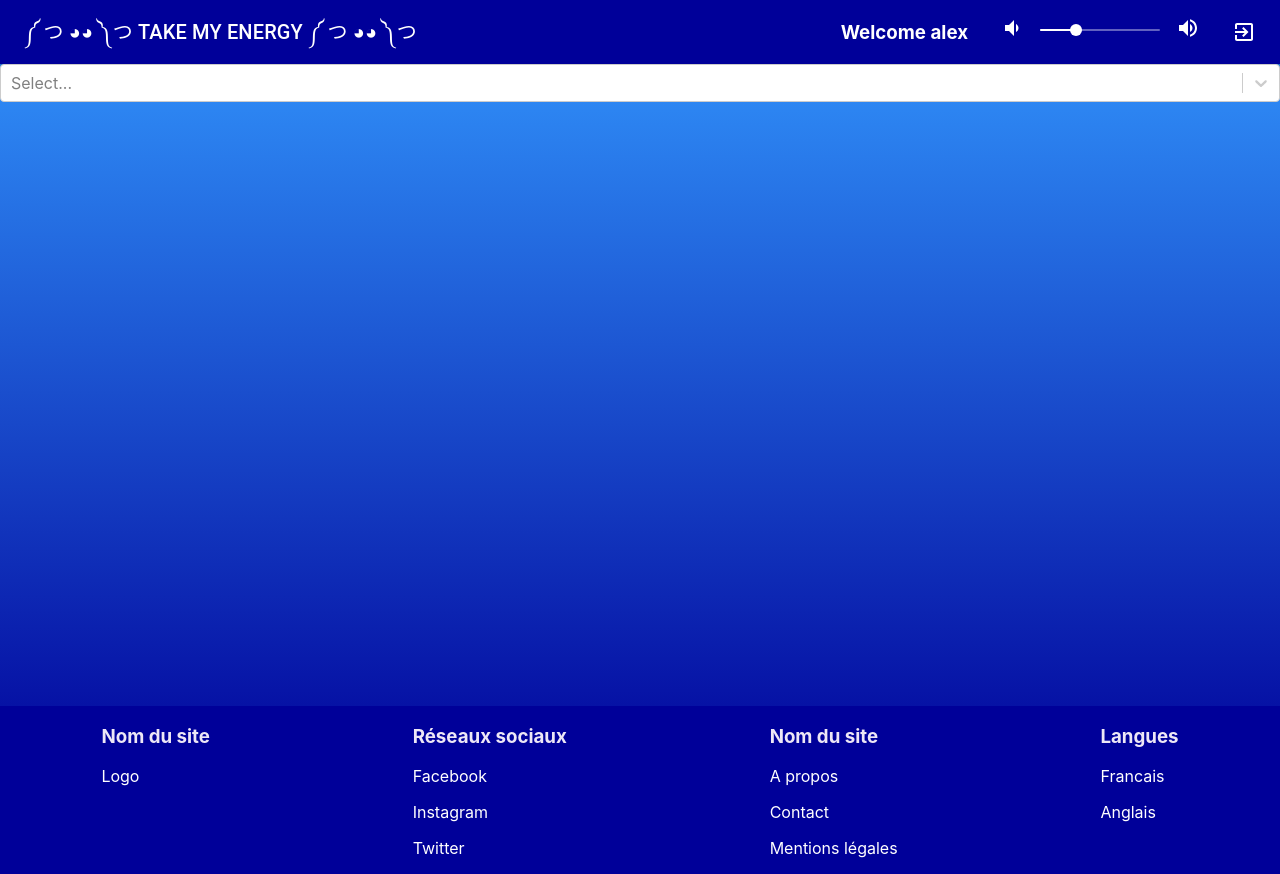
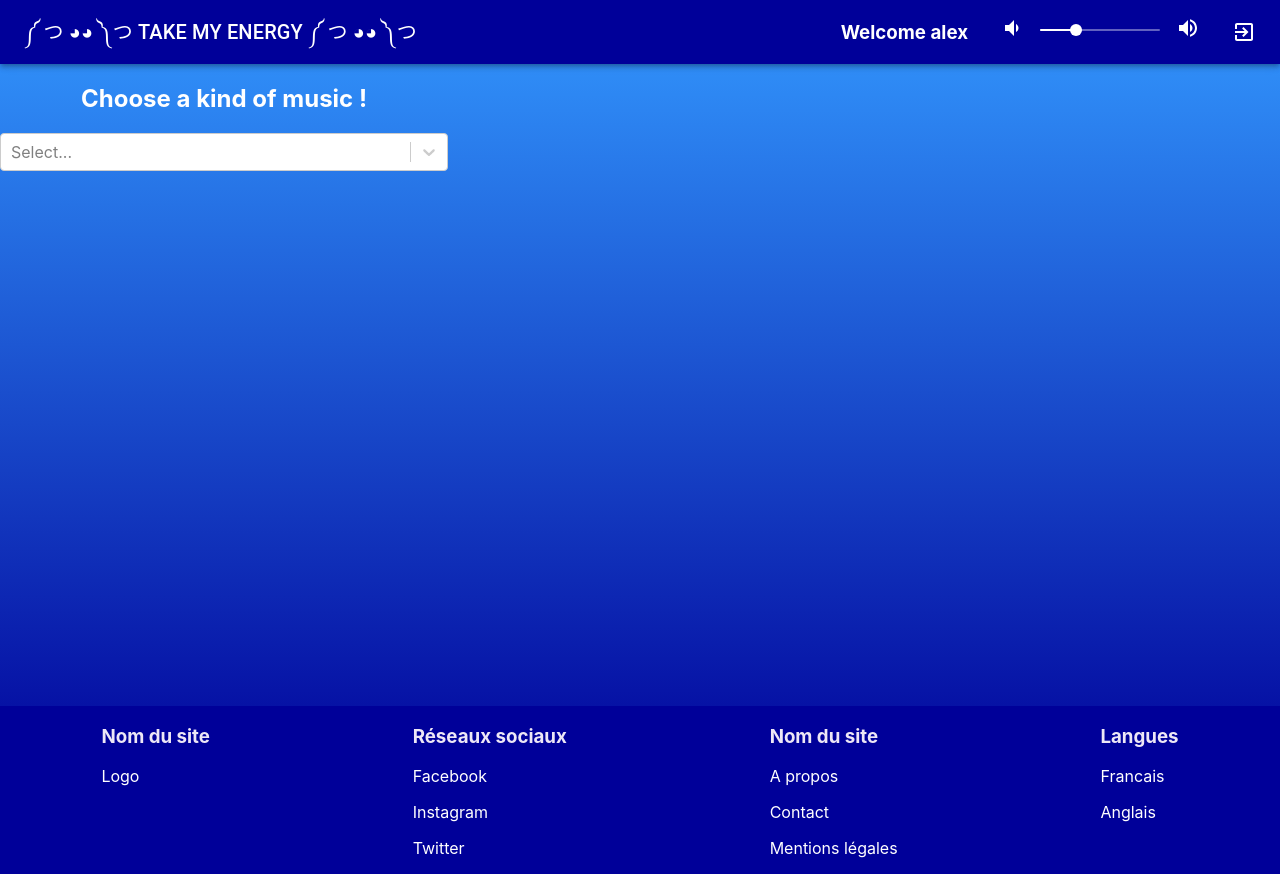
Before and after one commit to nicolasdantas/hackaton2-front, a React (Create React App) app: page /audioplayer in a window 1280 px wide. Built offline with nearby package versions, Linux system fonts and the light colour scheme; what react-toast-notifications would draw is missing.

Commit message:
player done

```diff
--- a/src/components/AudioPlayer.js
+++ b/src/components/AudioPlayer.js
@@ -8,18 +8,28 @@ const AudioPlayer = () => {
   console.log(musicSelected);
 
   const options = [
-    { value: "chocolate", label: "Chocolate", url: "https://soundcloud.com/glennmorrison/beethoven-moonlight-sonata" },
-    { value: "strawberry", label: "Strawberry" },
-    { value: "vanilla", label: "Vanilla" },
+    { value: "chill", label: "Chill", url: "https://youtu.be/ujHcGRIXEzU" },
+    { value: "rock", label: "Rock", url: "https://youtu.be/nwYAt3-IPHY" },
+    { value: "trance", label: "Trance", url: "https://youtu.be/WYetg3AuLE4" },
+    {
+      value: "classic",
+      label: "Classic",
+      url: "https://www.youtube.com/watch?v=RVfNygw10NU",
+    },
   ];
 
   return (
-    <section>
-      <Select
-        options={options}
-        onChange={(value) => setMusicSelected(value.url)}
-      />
-      {musicSelected && <ReactPlayer url={musicSelected} />}
+    <section style={{ width: "35%" }}>
+      <h1 style={{ color: "white", textAlign: "center" }}>
+        Choose a kind of music !
+      </h1>
+      <div style={{ marginBottom: "20px" }}>
+        <Select
+          options={options}
+          onChange={(value) => setMusicSelected(value.url)}
+        />
+      </div>
+      {musicSelected && <ReactPlayer url={musicSelected} controls={true} />}
     </section>
   );
 };
```
